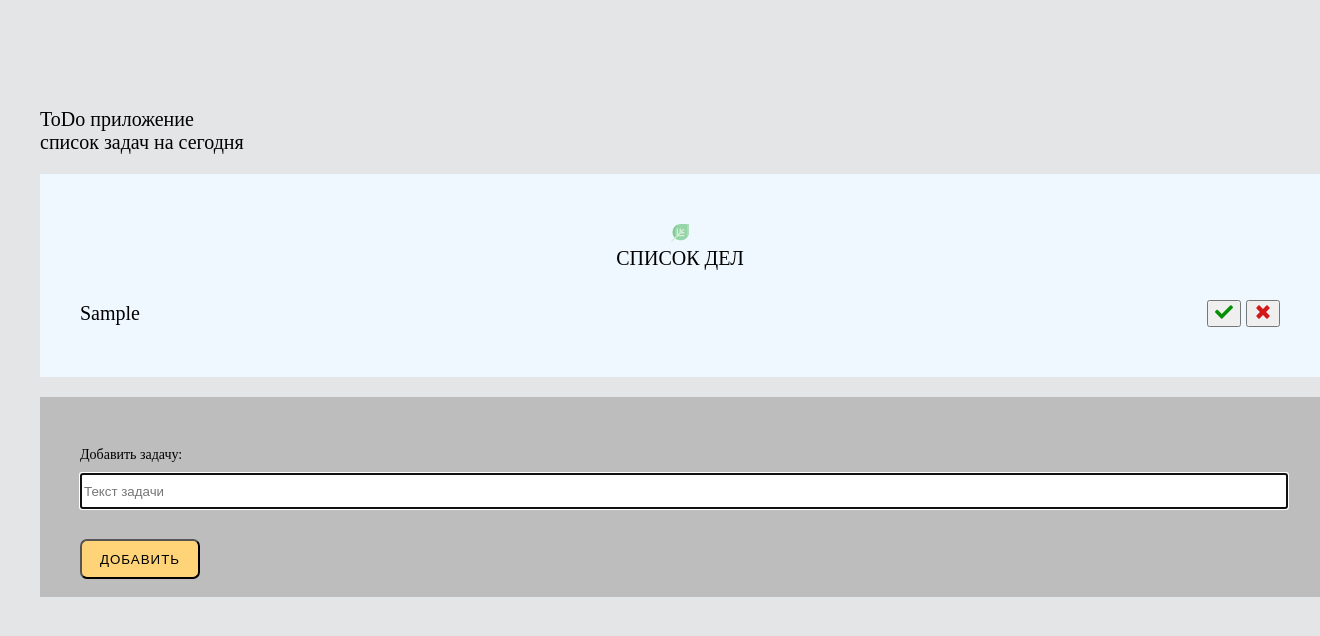
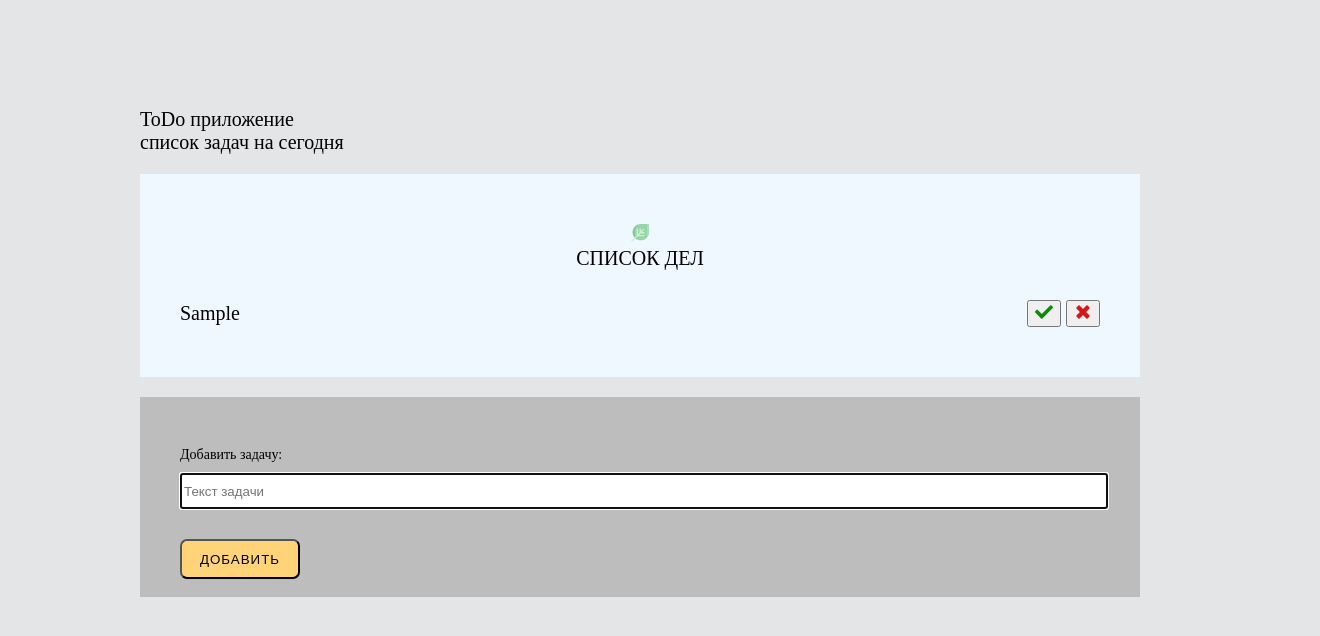
Before and after one commit to Batorov03/todo-js, a plain HTML site: page index.html in a window 1280 px wide. Both pictures are taken after typing "Sample" into the empty fields and a click on the button "ДОБАВИТЬ". Shown: the whole page, 1320 px wide, since content can reach past the window. Drawn offline with Linux system fonts and the light colour scheme.

Commit message:
new commmit

```diff
--- a/css/style.css
+++ b/css/style.css
@@ -7,7 +7,7 @@ body {
 }
 
 .container {
-	width: 1200px;
+	width: 1000px;
 	margin: 0 auto;
 	padding-top: 100px;
 	font-size: 20px;
@@ -18,7 +18,7 @@ body {
 .list-group {
 	background-color: aliceblue;
 	height: 100%;
-	width: 1200px;
+	/* width: 1000px; */
 	padding: 50px 40px;
 }
 
@@ -43,13 +43,15 @@ body {
 	color: #CDCDCD;
 }
 
-
+.btn-action img {
+	pointer-events: none;
+}
 
 
 
 .card {
 	background-color: #BDBDBD;
-	width: 1200px;
+	/* width: 1200px; */
 	height: 100px;
 	padding: 50px 40px;
 
@@ -75,6 +77,8 @@ body {
 	height: 30px;
 }
 
+
+
 .btn-active {
 	margin-top: 30px;
 	text-transform: uppercase;
@@ -85,3 +89,9 @@ body {
 	background-color: #FFD479;
 
 }
+
+.btn-active:hover,
+.btn-active:active {
+	background-color: #fcc54e;
+
+}
--- a/js/main.js
+++ b/js/main.js
@@ -1,4 +1,3 @@
-// console.log('hellо world');
 
 const tasksList = document.querySelector('#tasksList');
 const form = document.querySelector('#form');
@@ -44,6 +43,27 @@ function addTask(event) {
 
 	// checkEmptyList();
 }
+function renderTask(task) {
+	const cssClass = task.done ? 'task-title task-title--done' : 'task-title';
+
+	// Формируем разметку для новой задачи
+	const taskHTML = `
+	<li id="${task.id}" class="task-item">
+					<span class="${cssClass}">${task.text}</span>
+					<div class="task-item__buttons">
+						<button type="button" data-action="done" class="btn-action">
+							<img src="./img/tick.svg" alt="" width="18" height="18">
+						</button>
+						<button type="button" data-action="delete" class="btn-action">
+							<img src="./img/cross.svg" alt="" width="18" height="18">
+						</button>
+					</div>
+				</li>`
+
+	// Добавляем задачу на страницу
+	tasksList.insertAdjacentHTML('beforeend', taskHTML);
+}
+
 function deleteTask(event) {
 	// Проверяем если клик был НЕ по кнопке "удалить задачу"
 	if (event.target.dataset.action !== "delete") return;
@@ -65,7 +85,7 @@ function deleteTask(event) {
 
 }
 function doneTask(event) {
-	// Проверяем что клик был НЕ по кнопке "задача выполнена"
+
 	if (event.target.dataset.action !== 'done') return;
 
 	const parentNode = event.target.closest('.task-item');
@@ -82,28 +102,6 @@ function doneTask(event) {
 		('.task-title');
 	taskTitle.classList.toggle('task-title--done');
 }
-
-
 function saveToLocalStorage() {
 	localStorage.setItem('tasks', JSON.stringify(tasks))
 }
-
-function renderTask(task) {
-	const cssClass = task.done ? 'task-title task-title--done' : 'task-title';
-
-	// Формируем разметку для новой задачи
-	const taskHTML = `<li id="${task.id}" class="task-item">
-					<span class="${cssClass}">${task.text}</span>
-					<div class="task-item__buttons">
-						<button type="button" data-action="done" class="btn-action">
-							<img src="./img/tick.svg" alt="" width="18" height="18">
-						</button>
-						<button type="button" data-action="delete" class="btn-action">
-							<img src="./img/cross.svg" alt="" width="18" height="18">
-						</button>
-					</div>
-				</li>`
-
-	// Добавляем задачу на страницу
-	tasksList.insertAdjacentHTML('beforeend', taskHTML);
-}
```
Also changed, not shown: index.html (+2 -6 lines).
